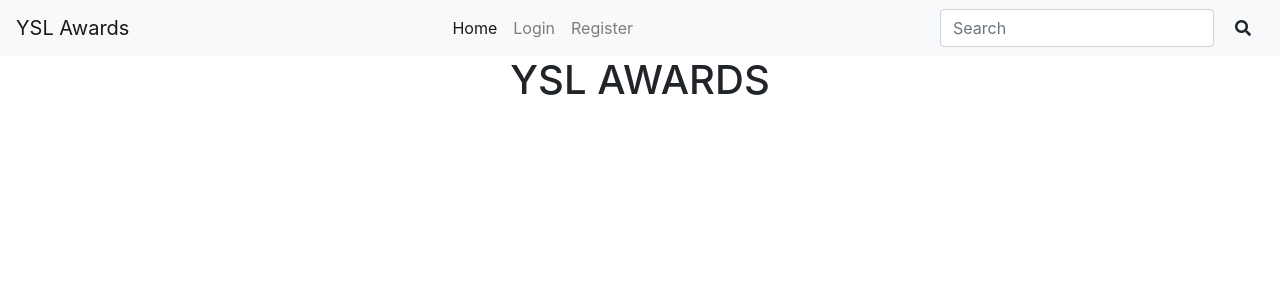
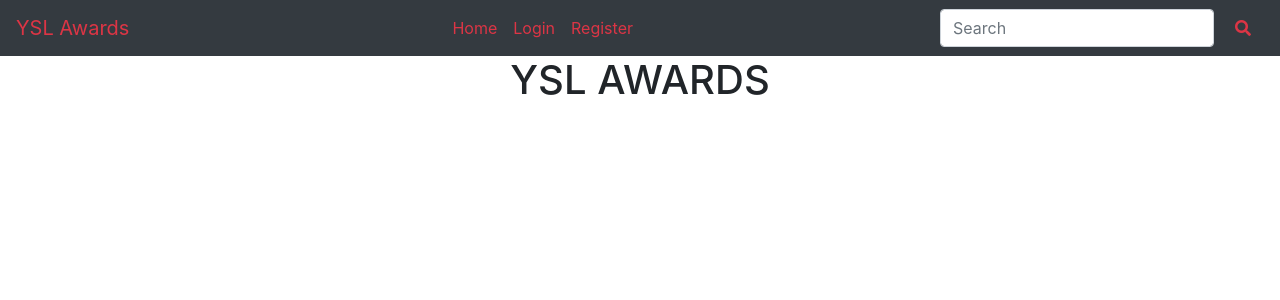
Before and after one commit to Alvin-21/award, a Django app: page / in a window 1280 px wide. Shown: the top 300 px of the page. Run offline with Django 3.2, Linux system fonts and the light colour scheme; some libraries are stand-ins or nearby versions.

Commit message:
Change colour of navbar.

```diff
--- a/yslawards/templates/navbar.html
+++ b/yslawards/templates/navbar.html
@@ -1,5 +1,5 @@
-<nav class="navbar navbar-expand-lg navbar-light bg-light">
-    <a class="navbar-brand" href="/">YSL Awards</a>
+<nav class="navbar navbar-expand-lg navbar-light bg-dark">
+    <a class="navbar-brand text-danger" href="/">YSL Awards</a>
     <button class="navbar-toggler" type="button" data-toggle="collapse" data-target="#navbarSupportedContent"
         aria-controls="navbarSupportedContent" aria-expanded="false" aria-label="Toggle navigation">
         <span class="navbar-toggler-icon"></span>
@@ -8,34 +8,34 @@
     <div class="collapse navbar-collapse" id="navbarSupportedContent">
         <ul class="navbar-nav mx-auto">
             <li class="nav-item active">
-                <a class="nav-link" href="/">Home <span class="sr-only">(current)</span></a>
+                <a class="nav-link text-danger" href="/">Home <span class="sr-only">(current)</span></a>
             </li>
             {% if user.is_authenticated %}
             <li class="nav-item dropdown">
-                <a class="nav-link dropdown-toggle" href="#" id="navbarDropdown" role="button" data-toggle="dropdown"
+                <a class="nav-link dropdown-toggle text-danger" href="#" id="navbarDropdown" role="button" data-toggle="dropdown"
                     aria-haspopup="true" aria-expanded="false">
                     Account
                 </a>
                 <div class="dropdown-menu" aria-labelledby="navbarDropdown">
-                    <a class="dropdown-item" href="#">Add Project</a>
-                    <a class="dropdown-item" href="#">View Profile</a>
-                    <a class="dropdown-item" href="#">Change Password</a>
-                    <a class="dropdown-item" href="/logout">Logout</a>
+                    <a class="dropdown-item text-danger" href="#">Add Project</a>
+                    <a class="dropdown-item text-danger" href="#">View Profile</a>
+                    <a class="dropdown-item text-danger" href="#">Change Password</a>
+                    <a class="dropdown-item text-danger" href="/logout">Logout</a>
                 </div>
             </li>
             {% else %}
             <li class="nav-item">
-                <a class="nav-link" href="/accounts/login">Login</a>
+                <a class="nav-link text-danger" href="/accounts/login">Login</a>
             </li>
             <li class="nav-item">
-                <a class="nav-link" href="/accounts/register">Register</a>
+                <a class="nav-link text-danger" href="/accounts/register">Register</a>
             </li>
             {% endif %}
         </ul>
         <form class="form-inline my-2 my-lg-0">
             <input class="form-control mr-sm-2" type="search" placeholder="Search" aria-label="Search">
             <div class="input-group-btn" id="search">
-                <button class="btn btn-default" type="submit"><i class="fa fa-search" aria-hidden="true"></i></button>
+                <button class="btn btn-default" type="submit"><i class="fa fa-search text-danger" aria-hidden="true"></i></button>
             </div>
         </form>
     </div>
```
